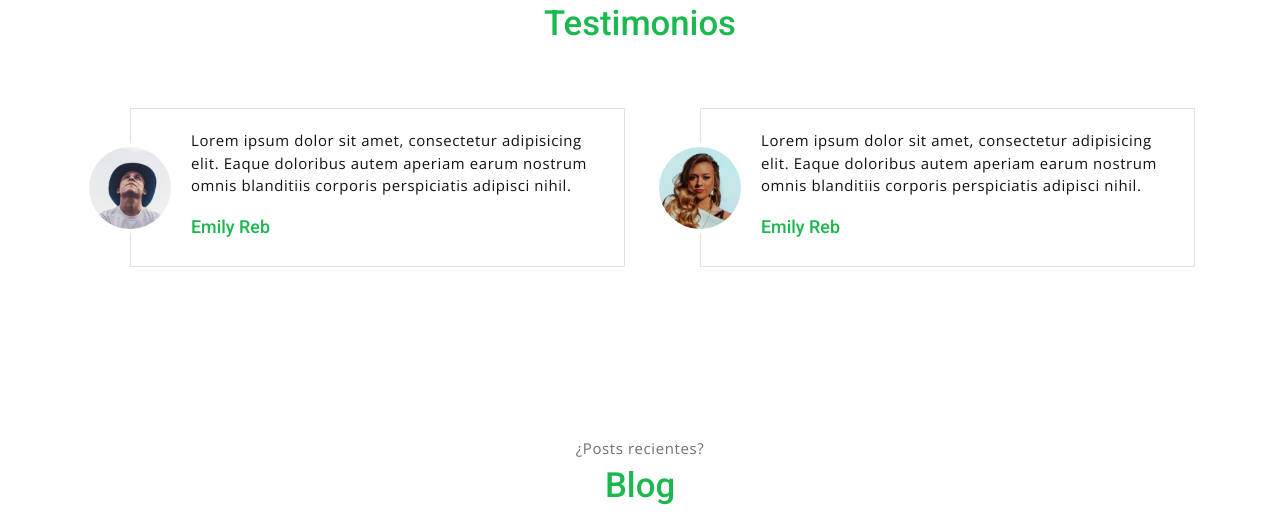
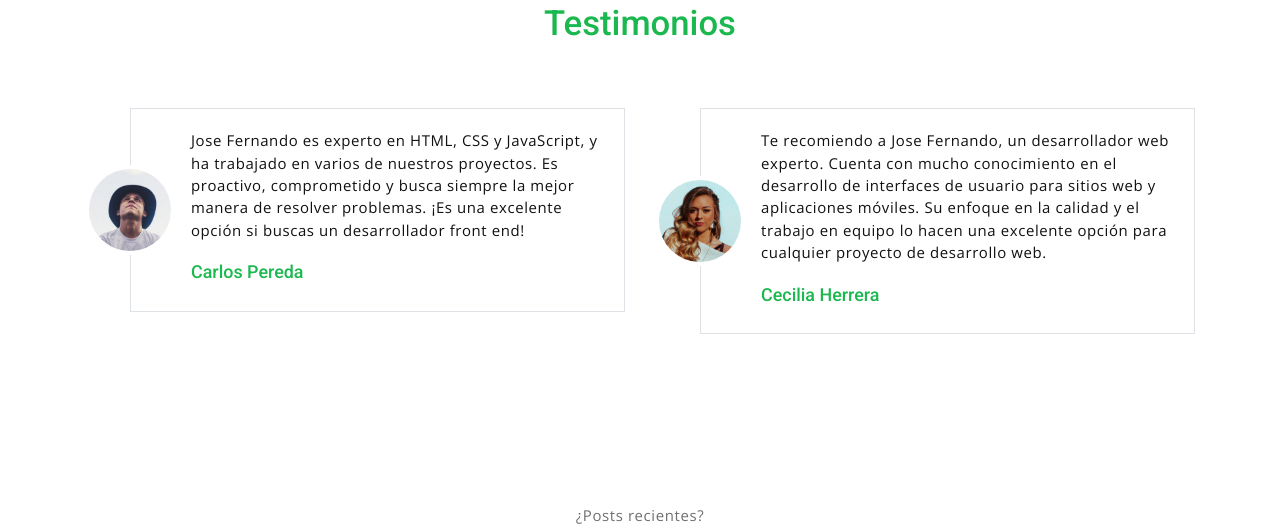
Before and after one commit to jfernando-huarezr/jfernando-huarezr.github.io, a plain HTML site: page index.html in a window 1280 px wide. Shown: the part 3442-3972 px from the top of the page. Drawn offline with nearby package versions, Linux system fonts and the light colour scheme; a web font is replaced by a local one.

Commit message:
modificacion recomendaciones

```diff
--- a/index.html
+++ b/index.html
@@ -285,8 +285,8 @@
                             <img src="assets/imgs/avatar2.jpg" class="testimonial-card-img" alt="Download free bootstrap 4 landing page, free boootstrap 4 templates, Download free bootstrap 4.1 landing page, free boootstrap 4.1.1 templates, meyawo Landing page">
                         </div>
                         <div class="testimonial-card-body">
-                            <p class="testimonial-card-subtitle">Lorem ipsum dolor sit amet, consectetur adipisicing elit. Eaque doloribus autem aperiam earum nostrum omnis blanditiis corporis perspiciatis adipisci nihil.</p>
-                            <h6 class="testimonial-card-title">Emily Reb</h6>
+                            <p class="testimonial-card-subtitle">Jose Fernando es experto en HTML, CSS y JavaScript, y ha trabajado en varios de nuestros proyectos. Es proactivo, comprometido y busca siempre la mejor manera de resolver problemas. ¡Es una excelente opción si buscas un desarrollador front end!</p>
+                            <h6 class="testimonial-card-title">Carlos Pereda</h6>
                         </div>
                     </div>
                 </div>
@@ -296,8 +296,8 @@
                             <img src="assets/imgs/avatar3.jpg" class="testimonial-card-img" alt="Download free bootstrap 4 landing page, free boootstrap 4 templates, Download free bootstrap 4.1 landing page, free boootstrap 4.1.1 templates, meyawo Landing page">
                         </div>
                         <div class="testimonial-card-body">
-                            <p class="testimonial-card-subtitle">Lorem ipsum dolor sit amet, consectetur adipisicing elit. Eaque doloribus autem aperiam earum nostrum omnis blanditiis corporis perspiciatis adipisci nihil.</p>
-                            <h6 class="testimonial-card-title">Emily Reb</h6>
+                            <p class="testimonial-card-subtitle">Te recomiendo a Jose Fernando, un desarrollador web experto. Cuenta con mucho conocimiento en el desarrollo de interfaces de usuario para sitios web y aplicaciones móviles. Su enfoque en la calidad y el trabajo en equipo lo hacen una excelente opción para cualquier proyecto de desarrollo web.</p>
+                            <h6 class="testimonial-card-title">Cecilia Herrera</h6>
                         </div>
                     </div>
                 </div>
```
